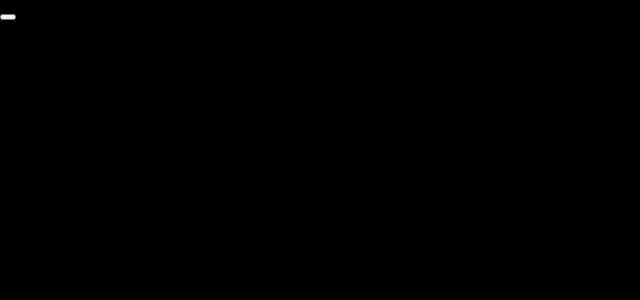
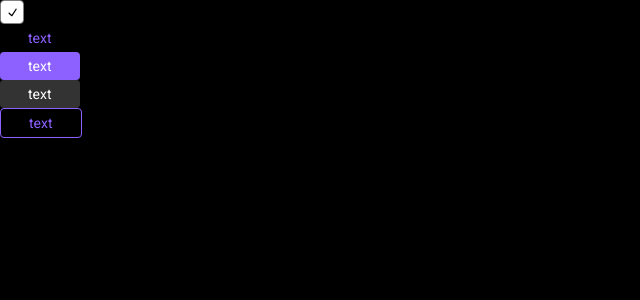
Before and after one commit to Mikhail1530/cards_project, a React (Vite) app: page / in a window 1280 px wide. Shown: the top 300 px of the page, without its empty margins (0-640 px from the left). Built offline with nearby package versions, Linux system fonts and the light colour scheme.

Commit message:
feat: add checkbox component

```diff
--- a/src/App.tsx
+++ b/src/App.tsx
@@ -1,8 +1,14 @@
-import { Checkbox } from "@radix-ui/react-checkbox";
+
+import { MyButton } from "@/components/ui/Button";
+import MyCheckbox from "@/components/ui/Сheckbox/MyCheckbox.tsx";
 
 
 export function App() {
   return <div>
-    <Checkbox/>
+    <MyCheckbox>checkxobx</MyCheckbox>
+    <MyButton variant={"link"} className={"kakoito"}>text</MyButton>
+    <MyButton variant={"primary"}>text</MyButton>
+    <MyButton variant={"secondary"}>text</MyButton>
+    <MyButton variant={"tertiary"}>text</MyButton>
   </div>
 }
--- a/src/components/ui/Button/MyButton.module.scss
+++ b/src/components/ui/Button/MyButton.module.scss
@@ -1,4 +1,4 @@
-@mixin button {
+.button {
   cursor: pointer;
 
   display: flex;
@@ -28,8 +28,6 @@
 }
 
 .primary {
-  @include button;
-
   background-color: var(--color-accent-500);
   border: none;
   border-radius: 4px;
@@ -53,8 +51,6 @@
 }
 
 .secondary {
-  @include button;
-
   background-color: var(--color-dark-500);
   border-radius: 4px;
 
@@ -77,8 +73,6 @@
 }
 
 .tertiary {
-  @include button;
-
   color: var(--color-accent-500);
   background-color: var(--color-tertiary-500);
   border: 1px solid var(--color-accent-500);
@@ -103,8 +97,6 @@
 }
 
 .link {
-  @include button;
-
   color: var(--color-accent-500);
   background-color: var(--color-tertiary-500);
   border: 0;
--- a/src/components/ui/Button/MyButton.tsx
+++ b/src/components/ui/Button/MyButton.tsx
@@ -25,7 +25,7 @@ export const MyButton = <T extends ElementType = 'button'>(props: ButtonProps<T>
 
   return (
     <button
-      className={` ${s.button} ${s[variant]} ${fullWidth ? s.fullWidth : ''} ${className}`}
+      className={`${s.button} ${s[variant]} ${fullWidth ? s.fullWidth : ''} ${className}`}
       title={title}
       {...rest}
     >
--- a/src/components/ui/Сheckbox/MyCheckbox.module.scss
+++ b/src/components/ui/Сheckbox/MyCheckbox.module.scss
@@ -1,30 +1,55 @@
-button {
+.button {
   all: unset;
 }
 
-.CheckboxRoot {
+.className {
   display: flex;
   align-items: center;
   justify-content: center;
 
-  width: 25px;
-  height: 25px;
+  width: 24px;
+  height: 24px;
+  margin: 0;
+  padding:0;
 
-  background-color: white;
+  background-color: transparent;
+  border:1px solid var(--color-dark-100);
   border-radius: 4px;
-  box-shadow: 0 2px 10px var(--black-a7);
+  outline: none;
+
 }
 
-.CheckboxRoot:hover {
-  background-color: var(--violet-3);
+.className:hover {
+  color: var(--color-dark-900);
+  background-color: rgb(0 0 0);
+  clip-path: circle(90%);
+  box-shadow: 0 0 0 10px var(--color-dark-500);
 }
 
-.CheckboxRoot:focus {
-  box-shadow: 0 0 0 2px black;
+.className:active {
+  box-shadow: 0 0 0 10px var(--color-dark-100);
+}
+
+.className:focus {
+  background-color: rgb(0 0 0);
+  clip-path: circle(90%);
+  box-shadow: 0 0 0 10px var(--color-dark-100);
 }
 
 .CheckboxIndicator {
-  color: var(--violet-11);
+  display: flex;
+  align-items: center;
+  justify-content: center;
+  color: var(--color-dark-900);
+
+  [data-state='checked'] & {
+    width: 100%;
+    height: 100%;
+
+    background-color: var(--color-light-100);
+    border: none;
+    border-radius: 3px;
+  }
 }
 
 .Label {
--- a/src/components/ui/Сheckbox/MyCheckbox.tsx
+++ b/src/components/ui/Сheckbox/MyCheckbox.tsx
@@ -1,32 +1,36 @@
 import * as Checkbox from '@radix-ui/react-checkbox';
 import { CheckIcon } from '@radix-ui/react-icons';
+import s from './MyCheckbox.module.scss';
+import { ComponentPropsWithoutRef, ElementType } from "react";
 
-import s from './MyCheckbox.module.scss'
-import { ComponentPropsWithoutRef, ElementType } from "react";
 
 export type MyCheckboxProps<T extends ElementType> = {
   as?: T
   title?: string
-  children?: string
+  label: string
+  onChange: () => void
+  checked: boolean
+  className: string
 } & ComponentPropsWithoutRef<T>
 
 
 const MyCheckbox = <T extends ElementType = 'button'>(props: MyCheckboxProps<T>) => {
-  const {as: Component = 'button', ...rest} = props
+  const {as: Component = 'button', label, title, checked, className, onChange, ...rest} = props
+
   return (
   <form>
-      <div>
-        <Checkbox.Root type="button" className={s.CheckboxRoot} defaultChecked {...rest}>
+    <div style={{ display: 'flex', alignItems: 'center' }}>
+      <Checkbox.Root checked={checked} onChangeChange={onChange} className={s.className} defaultChecked id="c1" {...rest} title={title}>
         <Checkbox.Indicator className={s.CheckboxIndicator}>
-            {/*<CheckIcon /> // todo: add svg here*/}
-          </Checkbox.Indicator>git
+          <CheckIcon/>
+        </Checkbox.Indicator>
       </Checkbox.Root>
       <label className={s.Label} htmlFor="c1">
-          Accept terms and conditions.
+        {label}
       </label>
     </div>
   </form>
-  );
-};
+  )
+}
 
 export default MyCheckbox;
```
Also changed, not shown: 1 other file (tests, documents, lock files or other folders). Lines whose indentation alone changed are shown as unchanged.
